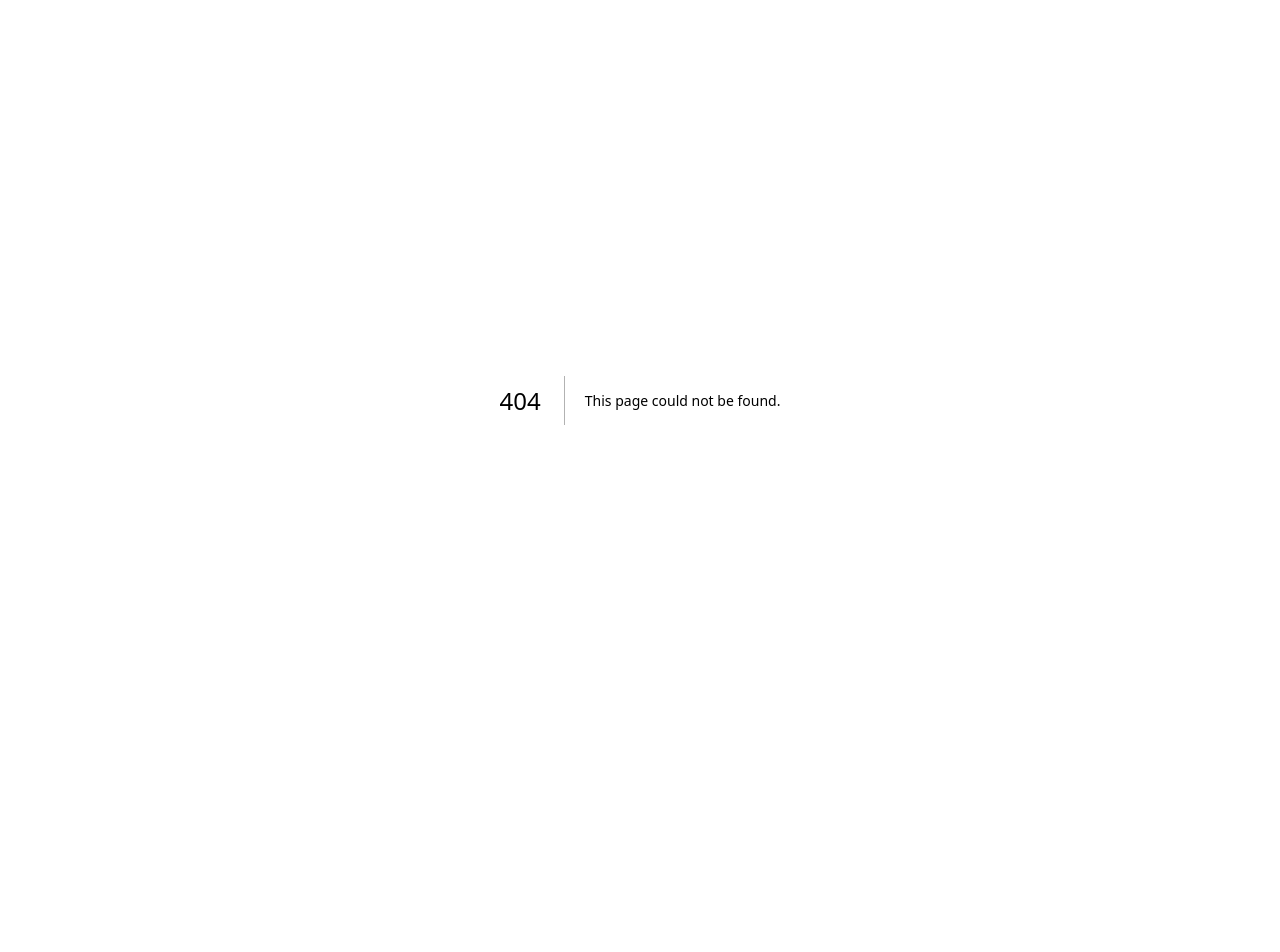
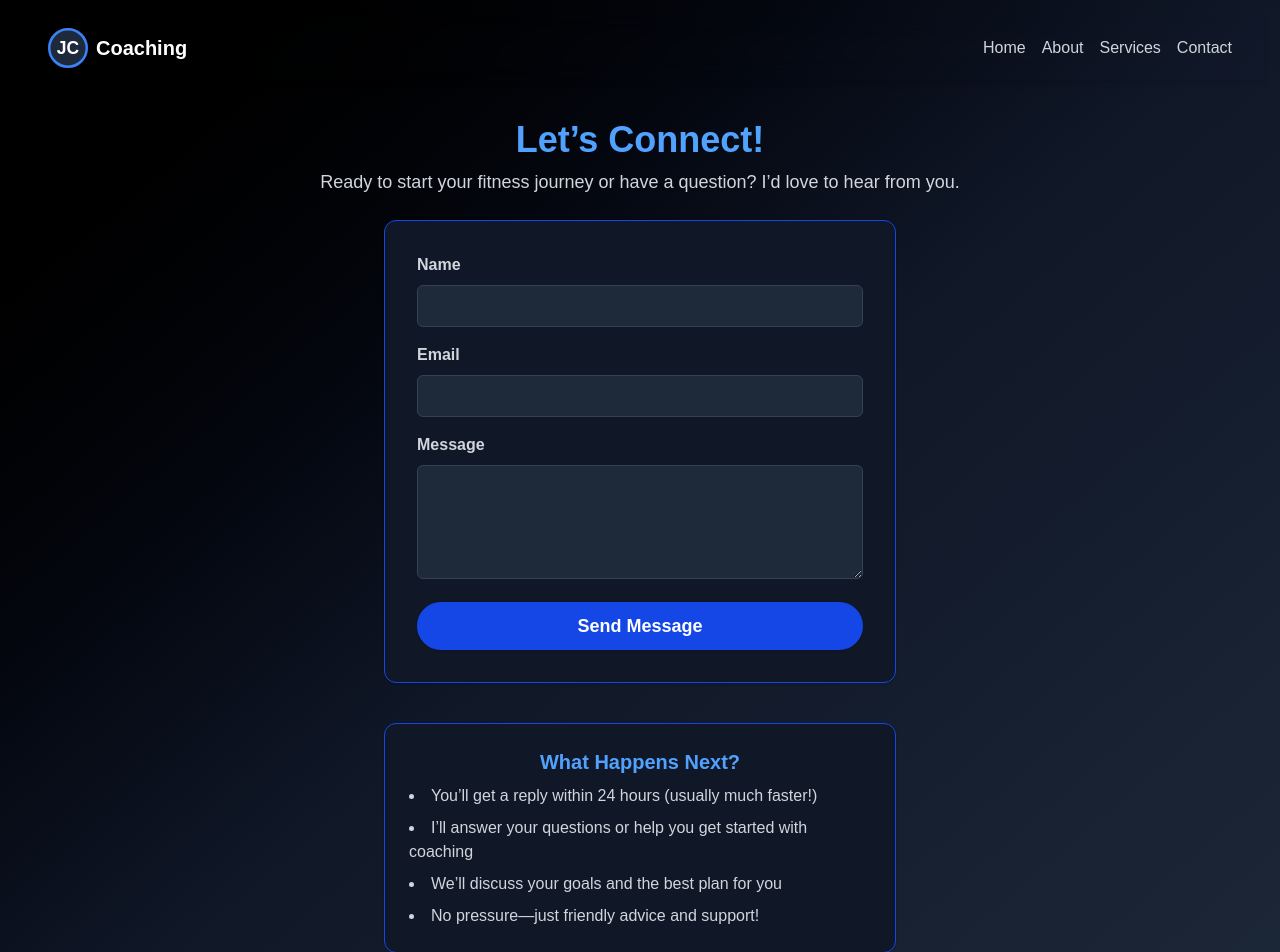
Before and after one commit to jacam666/coaching-website, a Next.js app: page /contact in a window 1280 px wide. Before the commit this address had no page. Shown: the top 952 px of the page. Before the commit the page ends 800 px from the top, so only its background shows below. Built offline with nearby package versions, Linux system fonts and the light colour scheme.

Commit message:
created contact page

```diff
--- a/src/app/components/Navbar.tsx
+++ b/src/app/components/Navbar.tsx
@@ -46,7 +46,7 @@ export default function Navbar() {
                                 <Link href="/" className="text-gray-300 hover:text-white">Home</Link>
                                 <Link href="/about" className="text-gray-300 hover:text-white">About</Link>
                                 <Link href="/services" className="text-gray-300 hover:text-white">Services</Link>
-                                <Link href="#contact" className="text-gray-300 hover:text-white">Contact</Link>
+                                <Link href="/contact" className="text-gray-300 hover:text-white">Contact</Link>
                             </div>
                         </div>
                     </div>
@@ -61,7 +61,7 @@ export default function Navbar() {
                         <Link href="/" className="text-gray-300 hover:text-white block px-3 py-2 rounded-md text-base font-medium">Home</Link>
                         <Link href="/about" className="text-gray-300 hover:text-white block px-3 py-2 rounded-md text-base font-medium">About</Link>
                         <Link href="/services" className="text-gray-300 hover:text-white block px-3 py-2 rounded-md text-base font-medium">Services</Link>
-                        <Link href="#contact" className="text-gray-300 hover:text-white block px-3 py-2 rounded-md text-base font-medium">Contact</Link>
+                        <Link href="/contact" className="text-gray-300 hover:text-white block px-3 py-2 rounded-md text-base font-medium">Contact</Link>
                     </div>
                 </div>
             )}
--- /dev/null
+++ b/src/app/contact/page.tsx
@@ -0,0 +1,49 @@
+"use client";
+import React from 'react';
+import Navbar from '../components/Navbar';
+import Footer from '../components/Footer';
+
+
+export default function ContactPage() {
+    return (
+        <main className="flex flex-col min-h-screen bg-gradient-to-br from-black via-gray-900 to-gray-800 text-white">
+            <div className="px-4">
+                <Navbar />
+            </div>
+            <section className="flex-1 py-10">
+                <div className="w-full max-w-5xl mx-auto px-4">
+                    <h2 className="text-4xl font-extrabold text-center mb-2 text-blue-400">Let’s Connect!</h2>
+                    <p className="text-lg text-center text-gray-300 mb-6">Ready to start your fitness journey or have a question? I’d love to hear from you.</p>
+
+                    <form className="bg-gray-900 rounded-xl border border-blue-700 p-8 shadow max-w-lg mx-auto" onSubmit={(e) => { e.preventDefault(); alert('Form submitted!'); e.currentTarget.reset(); }}>
+                        <div className="mb-4">
+                            <label htmlFor="name" className="block text-gray-300 font-semibold mb-2">Name</label>
+                            <input type="text" id="name" name="name" required className="w-full p-2 border border-gray-700 rounded-md bg-gray-800 text-gray-300 focus:outline-none focus:ring-2 focus:ring-blue-700" />
+                        </div>
+                        <div className="mb-4">
+                            <label htmlFor="email" className="block text-gray-300 font-semibold mb-2">Email</label>
+                            <input type="email" id="email" name="email" required className="w-full p-2 border border-gray-700 rounded-md bg-gray-800 text-gray-300 focus:outline-none focus:ring-2 focus:ring-blue-700" />
+                        </div>
+                        <div className="mb-4">
+                            <label htmlFor="message" className="block text-gray-300 font-semibold mb-2">Message</label>
+                            <textarea id="message" name="message" rows={4} required className="w-full p-2 border border-gray-700 rounded-md bg-gray-800 text-gray-300 focus:outline-none focus:ring-2 focus:ring-blue-700"></textarea>
+                        </div>
+                        <button type="submit" className="w-full bg-blue-700 text-white px-4 py-2 rounded-full text-lg font-semibold shadow hover:bg-blue-900 transition border-2 border-blue-700 hover:border-blue-400">
+                            Send Message
+                        </button>
+                    </form>
+                    <div className="mt-10 max-w-lg mx-auto bg-gray-900 rounded-xl border border-blue-700 p-6 shadow">
+                        <h3 className="text-xl font-bold text-blue-400 mb-2 text-center">What Happens Next?</h3>
+                        <ul className="text-gray-300 text-left list-disc list-inside space-y-2">
+                            <li>You’ll get a reply within 24 hours (usually much faster!)</li>
+                            <li>I’ll answer your questions or help you get started with coaching</li>
+                            <li>We’ll discuss your goals and the best plan for you</li>
+                            <li>No pressure—just friendly advice and support!</li>
+                        </ul>
+                    </div>
+                </div>
+            </section>
+            <Footer />
+        </main>
+    );
+}
```
